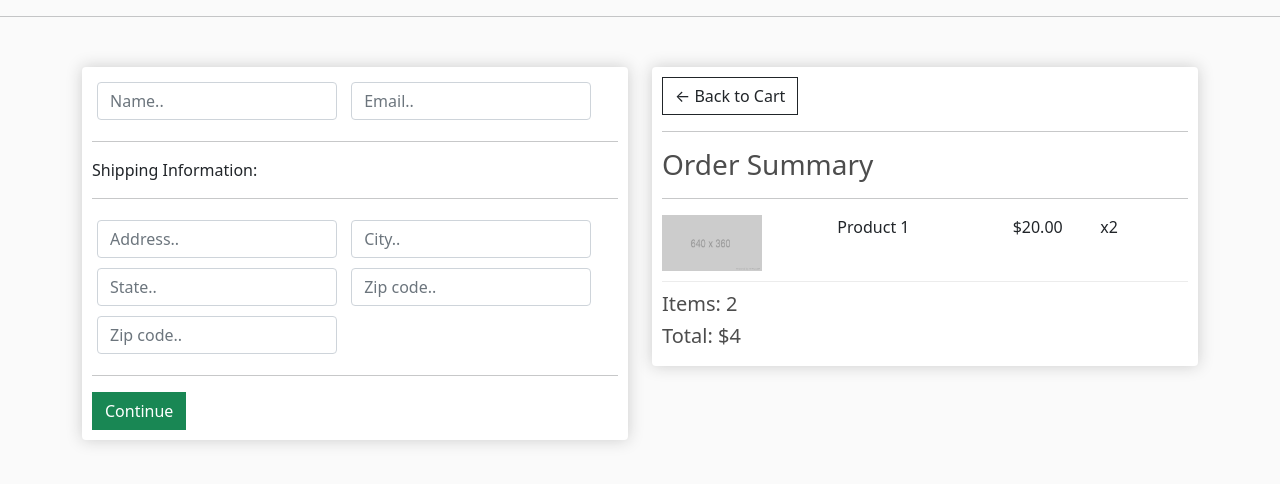
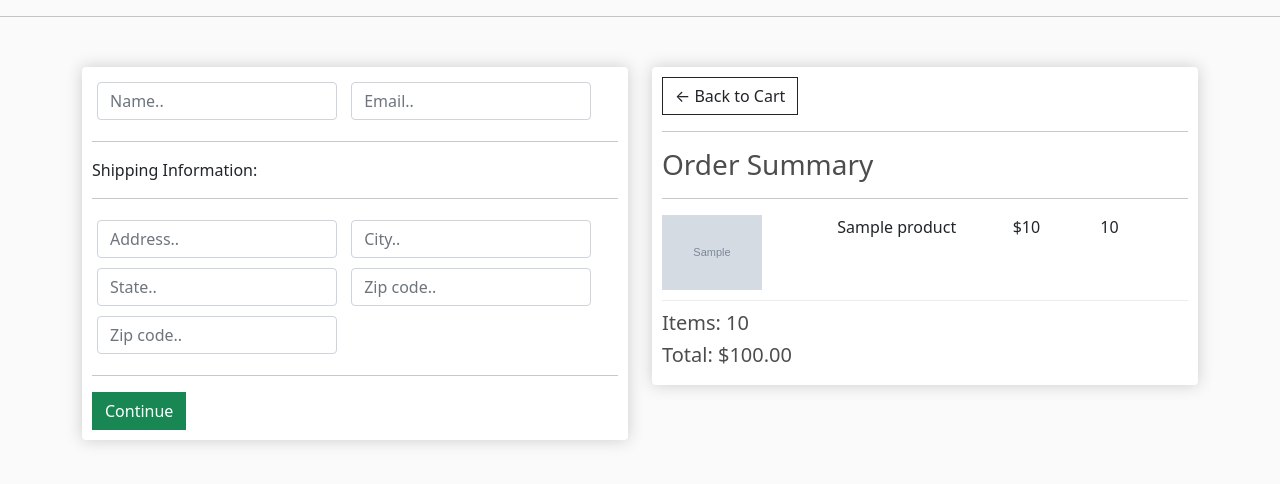
Before and after one commit to Diego-Chaves/ecommerce, a Django app: template store/templates/store/checkout.html in a window 1280 px wide. Shown: the part 57-541 px from the top of the page. Run offline with Django 4.2, Linux system fonts and the light colour scheme; tables that the repository leaves empty hold one stand-in row (values such as "Sample post"); the template is opened without the code that fills it: values that come from a table or form of the project are taken from there, most other values are stand-ins (such as "Sample title", 1, 10 or a date in 2020); grey boxes marked "Sample" are stand-in pictures; parts of the project's set-up code (start-up, migrations or seed data) failed here and were passed over.

Commit message:
cart.html and checkout.thml

```diff
--- a/store/templates/store/checkout.html
+++ b/store/templates/store/checkout.html
@@ -49,24 +49,20 @@
 
 		<div class="col-lg-6">
 			<div class="box-element">
-            <a class="btn btn-outline-dark" href="{% url 'cart' %}">&#x2190; Back to Cart</a>
+				<a  class="btn btn-outline-dark" href="{% url 'cart' %}">&#x2190; Back to Cart</a>
 				<hr>
 				<h3>Order Summary</h3>
 				<hr>
+                    {% for item in items %}
 				<div class="cart-row">
-                <div style="flex:2"><img class="row-image" src="{% static 'images/placeholder.png' %}"></div>
-                <div style="flex:2">
-                    <p>Product 1</p>
+					<div style="flex:2"><img class="row-image" src="{{item.product.imageURL}}"></div>
+					<div style="flex:2"><p>{{item.product.name}}</p></div>
+					<div style="flex:1"><p>${{item.product.price}}</p></div>
+					<div style="flex:1"><p>{{item.quantity}}</p></div>
 				</div>
-                <div style="flex:1">
-                    <p>$20.00</p>
-                </div>
-                <div style="flex:1">
-                    <p>x2</p>
-                </div>
-            </div>
-            <h5>Items: 2</h5>
-            <h5>Total: $4</h5>
+                    {% endfor %}
+				<h5>Items: {{order.get_cart_items}}</h5>
+				<h5>Total: ${{order.get_cart_total|floatformat:2}}</h5>
 			</div>
 		</div>
 	</div>
```
Also changed, not shown: store/templates/store/cart.html (+11 -20 lines), store/views.py (+10 -2 lines). Lines whose indentation alone changed are shown as unchanged.
